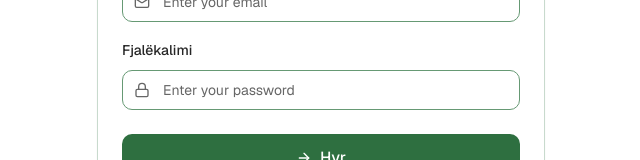
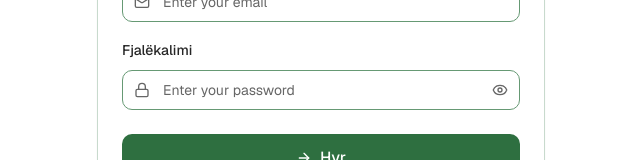
Before and after one commit to asolutions-al/accounts, a Next.js app: page /login in a window 1280 px wide. Shown: the part 422-582 px from the top of the page, without its empty margins (319-959 px from the left). Built offline with nearby package versions, Linux system fonts and the light colour scheme; no server answers.

Commit message:
feat: View password #10

```diff
--- a/components/form/login.tsx
+++ b/components/form/login.tsx
@@ -3,8 +3,9 @@
 import { AuthButton } from "@/components/button/auth-button"
 import { Card, CardContent } from "@/components/ui/card"
 import { Input } from "@/components/ui/input"
+import { PasswordInput } from "@/components/ui/password-input"
 import { zodResolver } from "@hookform/resolvers/zod"
-import { ArrowRight, Lock, Mail } from "lucide-react"
+import { ArrowRight, Mail } from "lucide-react"
 import { useTranslations } from "next-intl"
 import Link from "next/link"
 import { useRouter, useSearchParams } from "next/navigation"
@@ -103,15 +104,11 @@ export function LoginForm({
                   <FormItem>
                     <FormLabel>{t("Password")}</FormLabel>
                     <FormControl>
-                      <div className="relative">
-                        <Lock className="absolute left-3 top-1/2 h-4 w-4 -translate-y-1/2 transform text-muted-foreground" />
-                        <Input
-                          type="password"
-                          placeholder="Enter your password"
-                          className="pl-10"
-                          {...field}
-                        />
-                      </div>
+                      <PasswordInput
+                        placeholder="Enter your password"
+                        className="pl-10"
+                        {...field}
+                      />
                     </FormControl>
                     <FormMessage />
                   </FormItem>
--- a/components/form/signup.tsx
+++ b/components/form/signup.tsx
@@ -3,8 +3,9 @@
 import { AuthButton } from "@/components/button/auth-button"
 import { Card, CardContent } from "@/components/ui/card"
 import { Input } from "@/components/ui/input"
+import { PasswordInput } from "@/components/ui/password-input"
 import { zodResolver } from "@hookform/resolvers/zod"
-import { Lock, Mail, UserPlus } from "lucide-react"
+import { Mail, UserPlus } from "lucide-react"
 import { useTranslations } from "next-intl"
 import Link from "next/link"
 import { useRouter, useSearchParams } from "next/navigation"
@@ -105,15 +106,11 @@ export function SignupForm({
                   <FormItem>
                     <FormLabel>{t("Password")}</FormLabel>
                     <FormControl>
-                      <div className="relative">
-                        <Lock className="absolute left-3 top-1/2 h-4 w-4 -translate-y-1/2 transform text-muted-foreground" />
-                        <Input
-                          type="password"
-                          placeholder="Create a strong password"
-                          className="pl-10"
-                          {...field}
-                        />
-                      </div>
+                      <PasswordInput
+                        placeholder="Create a strong password"
+                        className="pl-10"
+                        {...field}
+                      />
                     </FormControl>
                     <FormMessage />
                   </FormItem>
--- /dev/null
+++ b/components/ui/password-input.tsx
@@ -0,0 +1,48 @@
+"use client"
+
+import { cn } from "@/lib/utils"
+import { Eye, EyeOff, Lock } from "lucide-react"
+import { useState } from "react"
+import { Button } from "./button"
+import { Input } from "./input"
+
+interface PasswordInputProps
+  extends React.InputHTMLAttributes<HTMLInputElement> {
+  showToggle?: boolean
+}
+
+export function PasswordInput({
+  showToggle = true,
+  ...props
+}: PasswordInputProps) {
+  const [showPassword, setShowPassword] = useState(false)
+
+  return (
+    <div className="relative">
+      <Lock className="absolute left-3 top-1/2 h-4 w-4 -translate-y-1/2 transform text-muted-foreground" />
+      <Input
+        {...props}
+        type={showPassword ? "text" : "password"}
+        className={cn(showToggle ? "pr-10" : props.className, "pl-10")}
+      />
+      {showToggle && (
+        <Button
+          type="button"
+          variant="ghost"
+          size="sm"
+          className="absolute right-0 top-0 h-full px-3 py-2 hover:bg-transparent"
+          onClick={() => setShowPassword(!showPassword)}
+        >
+          {showPassword ? (
+            <EyeOff className="h-4 w-4 text-muted-foreground" />
+          ) : (
+            <Eye className="h-4 w-4 text-muted-foreground" />
+          )}
+          <span className="sr-only">
+            {showPassword ? "Hide password" : "Show password"}
+          </span>
+        </Button>
+      )}
+    </div>
+  )
+}
```
